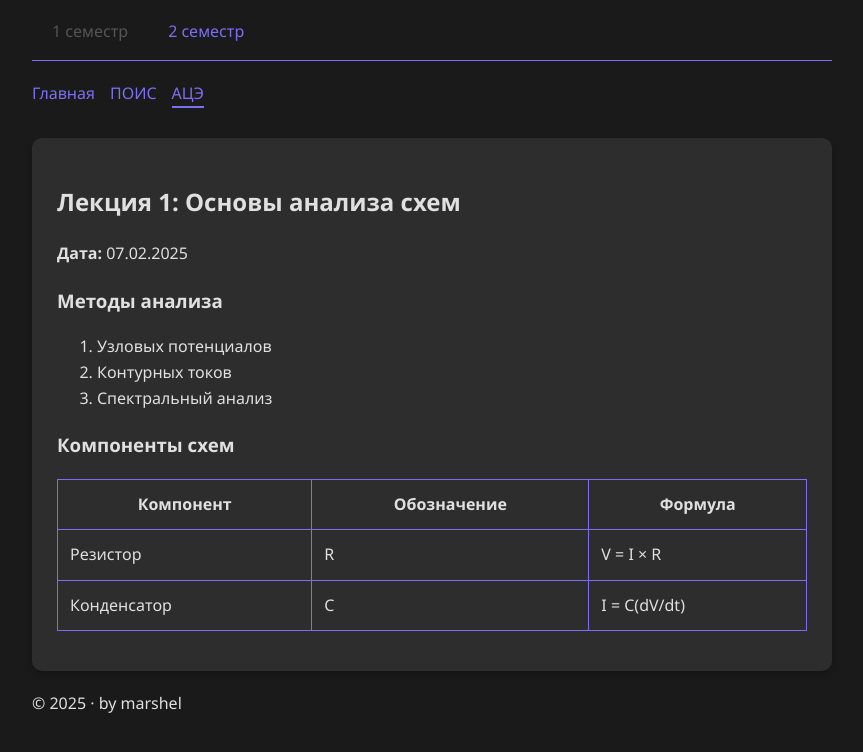
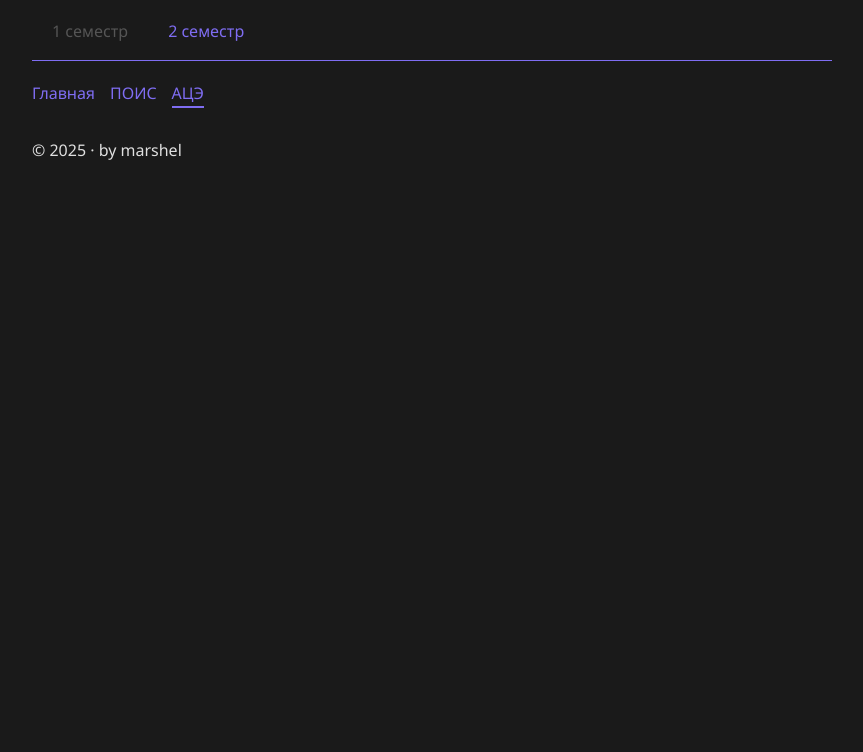
Before and after one commit to marshel404/marshel.github.io, a plain HTML site: page ace.html in a window 1280 px wide. Shown: the part 110-862 px from the top of the page, without its empty margins (208-1071 px from the left). After the commit the page ends 800 px from the top, so only its background shows below. Drawn offline with Linux system fonts and the light colour scheme.

Commit message:
Update ace.html

```diff
--- a/ace.html
+++ b/ace.html
@@ -22,37 +22,6 @@
         </nav>
     </header>
 
-    <div class="note">
-        <h2>Лекция 1: Основы анализа схем</h2>
-        <p><strong>Дата:</strong> 07.02.2025</p>
-
-        <h3>Методы анализа</h3>
-        <ol>
-            <li>Узловых потенциалов</li>
-            <li>Контурных токов</li>
-            <li>Спектральный анализ</li>
-        </ol>
-
-        <h3>Компоненты схем</h3>
-        <table>
-            <tr>
-                <th>Компонент</th>
-                <th>Обозначение</th>
-                <th>Формула</th>
-            </tr>
-            <tr>
-                <td>Резистор</td>
-                <td>R</td>
-                <td>V = I × R</td>
-            </tr>
-            <tr>
-                <td>Конденсатор</td>
-                <td>C</td>
-                <td>I = C(dV/dt)</td>
-            </tr>
-        </table>
-    </div>
-
     <footer>
         <p>© 2025 · by marshel</p>
     </footer>
```
